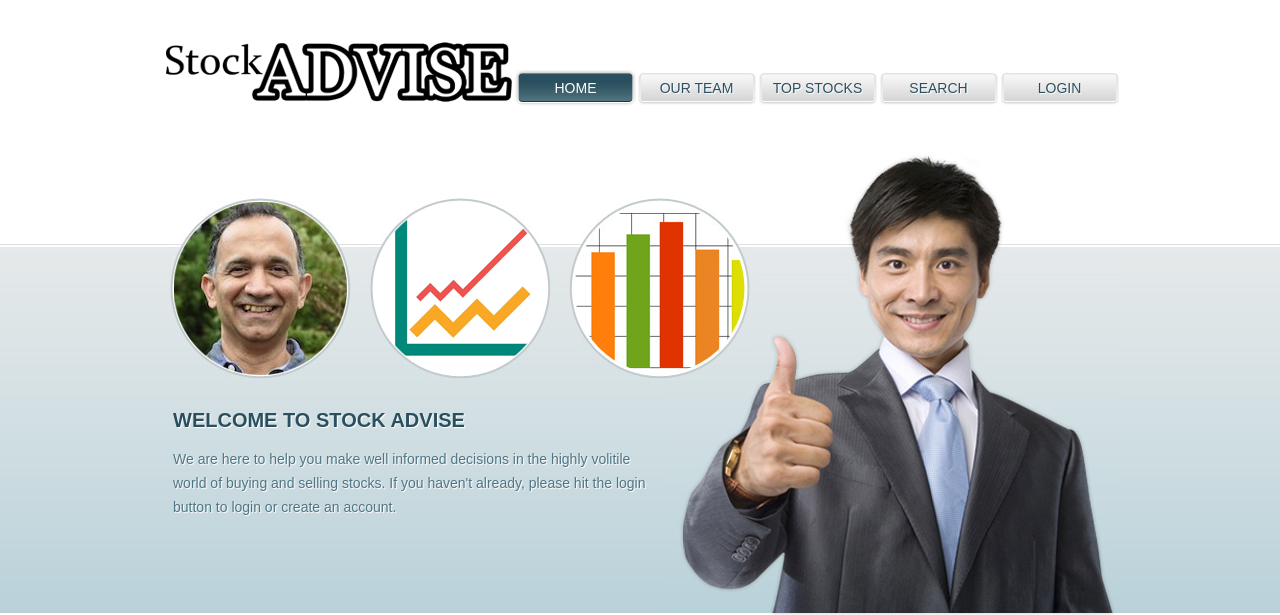
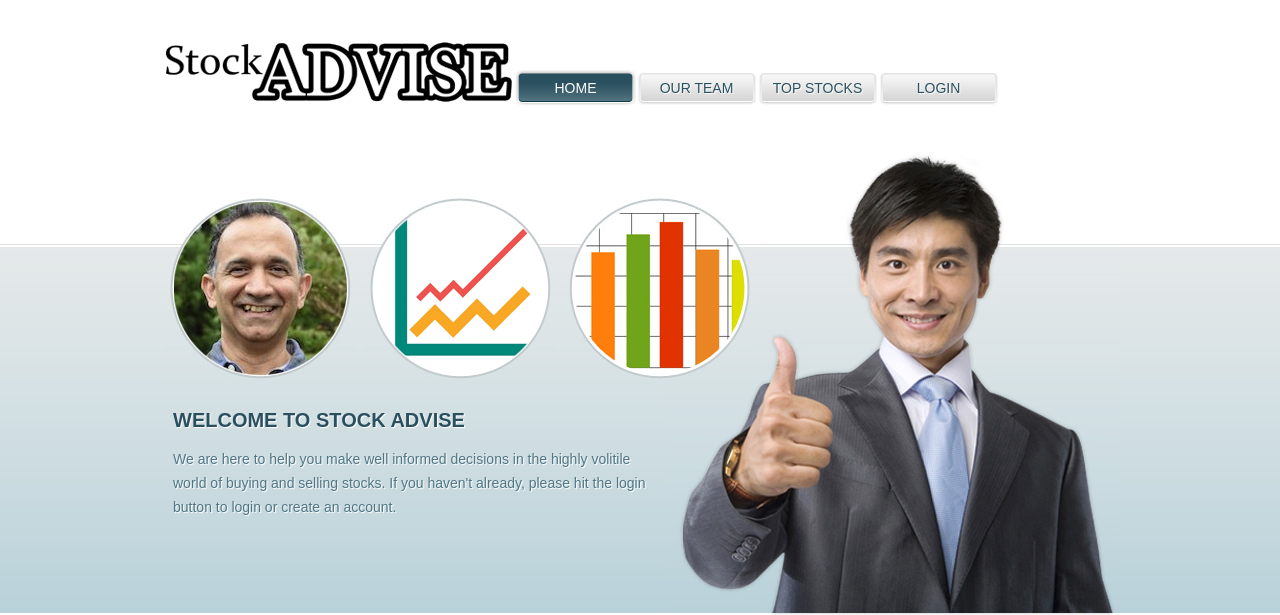
Before and after one commit to nspano4/The-211th-, a Flask app: page / in a window 1280 px wide. Shown: the top 615 px of the page. Run offline with Flask 2, Linux system fonts and the light colour scheme; parts of the project's set-up code (start-up, migrations or seed data) failed here and were passed over; some libraries are stand-ins or nearby versions.

Commit message:
Removed search buttons and added logout buttons

```diff
--- a/flaskr/templates/about.html
+++ b/flaskr/templates/about.html
@@ -15,9 +15,9 @@
             <li><a href="{{ url_for('routes.home') }}"><span>home</span></a></li>
             <li class="selected"><a href="{{ url_for('routes.about') }}"><span>our team</span></a></li>
             <li><a href="{{ url_for('routes.services') }}"><span>top stocks</span></a></li>
-            <li><a href="{{ url_for('routes.products') }}"><span>search</span></a></li>
             {% if current_user.is_authenticated%}
                 <li><a href="{{ url_for('routes.profile') }}"><span>profile</span></a> </li>
+                <li><a href="{{ url_for('routes.logout') }}"><span>logout</span></a> </li>
             {% else  %}
                 <li><a href="{{ url_for('routes.login') }}"><span>login</span></a> </li>
             {% endif %}
--- a/flaskr/templates/blog.html
+++ b/flaskr/templates/blog.html
@@ -15,12 +15,12 @@
             <li><a href="{{ url_for('routes.home') }}"><span>home</span></a></li>
             <li><a href="{{ url_for('routes.about') }}"><span>about us</span></a></li>
             <li><a href="{{ url_for('routes.services') }}"><span>services</span></a></li>
-            <li><a href="{{ url_for('routes.products') }}"><span>products</span></a></li>
             <li><a href="{{ url_for('routes,contact') }}"><span>contact us</span></a></li>
             <!--If the user is logged in the profile button shows-->
             <!--Else show the login button-->
             {% if current_user.is_authenticated%}
                 <li><a href="{{ url_for('routes.profile') }}"><span>profile</span></a> </li>
+                <li><a href="{{ url_for('routes.logout') }}"><span>logout</span></a> </li>
             {% else  %}
                 <li><a href="{{ url_for('routes.login') }}"><span>login</span></a> </li>
             {% endif %}
--- a/flaskr/templates/contact.html
+++ b/flaskr/templates/contact.html
@@ -14,12 +14,12 @@
             <li><a href="{{ url_for('routes.home') }}"><span>home</span></a></li>
             <li><a href="{{ url_for('routes.about') }}"><span>about us</span></a></li>
             <li><a href="{{ url_for('routes.services') }}"><span>services</span></a></li>
-            <li><a href="{{ url_for('routes.products') }}"><span>products</span></a></li>
             <li  class="selected"><a href="{{ url_for('routes.contact')}}"><span>contact us</span></a></li>
             <!--If the user is logged in the profile button shows-->
             <!--Else show the login button-->
             {% if current_user.is_authenticated %}
                 <li><a href="{{ url_for('routes.profile') }}"><span>profile</span></a> </li>
+                <li><a href="{{ url_for('routes.logout') }}"><span>logout</span></a> </li>
             {% else  %}
                 <li><a href="{{ url_for('routes.login') }}"><span>login</span></a> </li>
             {% endif %}
--- a/flaskr/templates/home.html
+++ b/flaskr/templates/home.html
@@ -16,11 +16,11 @@
             <li class="selected"><a href="{{ url_for('routes.home') }}"><span>home</span></a></li>
             <li><a href="{{ url_for('routes.about') }}"><span>our team</span></a></li>
             <li><a href="{{ url_for('routes.services') }}"><span>top stocks</span></a></li>
-            <li><a href="{{ url_for('routes.products') }}"><span>search</span></a></li>
             <!--If the user is logged in the profile button shows-->
             <!--Else show the login button-->
             {% if current_user.is_authenticated%}
                 <li><a href="{{ url_for('routes.profile') }}"><span>profile</span></a> </li>
+                <li><a href="{{ url_for('routes.logout') }}"><span>logout</span></a> </li>
             {% else  %}
                 <li><a href="{{ url_for('routes.login') }}"><span>login</span></a> </li>
             {% endif %}
--- a/flaskr/templates/login.html
+++ b/flaskr/templates/login.html
@@ -17,7 +17,6 @@
             <li><a href="{{ url_for('routes.home') }}"><span>home</span></a></li>
             <li><a href="{{ url_for('routes.about') }}"><span>our team</span></a></li>
             <li><a href="{{ url_for('routes.services') }}"><span>top stocks</span></a></li>
-            <li><a href="{{ url_for('routes.products') }}"><span>search</span></a></li>
             <!--Doesn't need the if else for profile button because user-->
             <!--cannot get here when logged in-->
             <li class="selected"><a href="{{ url_for('routes.login') }}"><span>login</span></a> </li>
--- a/flaskr/templates/ourTeam.html
+++ b/flaskr/templates/ourTeam.html
@@ -21,6 +21,7 @@
             <!--Else show the login button-->
             {% if current_user.is_authenticated%}
                 <li><a href="{{ url_for('routes.profile') }}"><span>profile</span></a> </li>
+                <li><a href="{{ url_for('routes.logout') }}"><span>logout</span></a> </li>
             {% else  %}
                 <li><a href="{{ url_for('routes.login') }}"><span>login</span></a> </li>
             {% endif %}
--- a/flaskr/templates/products.html
+++ b/flaskr/templates/products.html
@@ -1,5 +1,4 @@
 <!DOCTYPE html>
-<!-- Template by freewebsitetemplates.com -->
 <html>
 <head>
 <meta charset="utf-8" />
@@ -20,6 +19,7 @@
                 <!--Else show the login button-->
                 {% if current_user.is_authenticated%}
                     <li><a href="{{ url_for('routes.profile') }}"><span>profile</span></a> </li>
+                    <li><a href="{{ url_for('routes.logout') }}"><span>logout</span></a> </li>
                 {% else  %}
                     <li><a href="{{ url_for('routes.login') }}"><span>login</span></a> </li>
 			    {% endif %}
--- a/flaskr/templates/register.html
+++ b/flaskr/templates/register.html
@@ -17,7 +17,6 @@
             <li><a href="{{ url_for('routes.home') }}"><span>home</span></a></li>
             <li><a href="{{ url_for('routes.about') }}"><span>our team</span></a></li>
             <li><a href="{{ url_for('routes.services') }}"><span>top stocks</span></a></li>
-            <li><a href="{{ url_for('routes.products') }}"><span>search</span></a></li>
             <!--Doesn't need the if else for profile button because user-->
             <!--cannot get here when logged in-->
             <li><a href="{{ url_for('routes.login') }}"><span>login</span></a> </li>
--- a/flaskr/templates/services.html
+++ b/flaskr/templates/services.html
@@ -36,11 +36,11 @@
             <li><a href="{{ url_for('routes.home') }}"><span>home</span></a></li>
             <li><a href="{{ url_for('routes.about') }}"><span>our team</span></a></li>
             <li class="selected"><a href="{{ url_for('routes.services') }}"><span>top stocks</span></a></li>
-            <li><a href="{{ url_for('routes.products') }}"><span>search</span></a></li>
             <!--If the user is logged in the profile button shows-->
             <!--Else show the login button-->
             {% if current_user.is_authenticated%}
                 <li><a href="{{ url_for('routes.profile') }}"><span>profile</span></a> </li>
+                <li><a href="{{ url_for('routes.logout') }}"><span>logout</span></a> </li>
             {% else  %}
                 <li><a href="{{ url_for('routes.login') }}"><span>login</span></a> </li>
             {% endif %}
```
